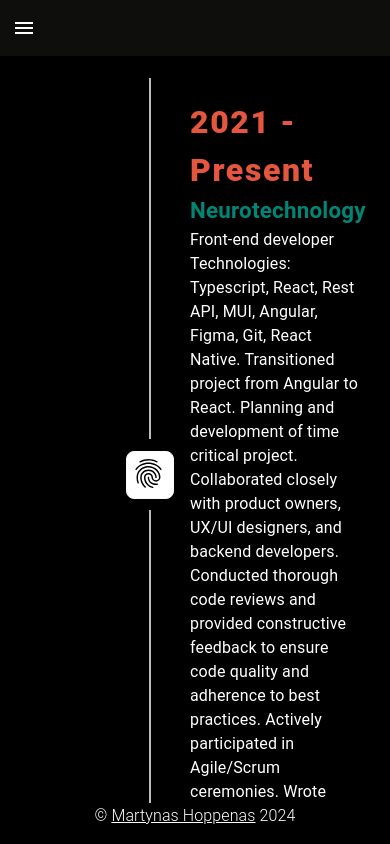
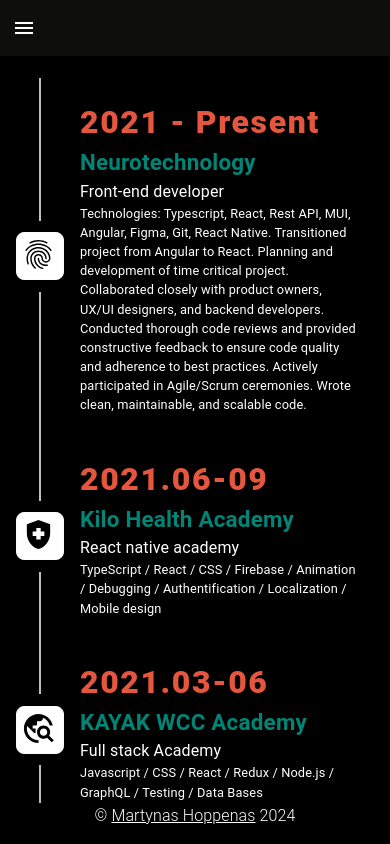
Before and after one commit to Hoppenas/mh-codes, a React (Create React App) app: page /experience in a window 390 px wide. Built offline with nearby package versions, Linux system fonts and the light colour scheme.

Commit message:
UPD: timeline

```diff
--- a/src/components/CustomizedTimeline/CustomizedTimeline.tsx
+++ b/src/components/CustomizedTimeline/CustomizedTimeline.tsx
@@ -6,6 +6,7 @@
   TimelineSeparator,
   TimelineItem,
   Timeline,
+  timelineItemClasses,
 } from "@mui/lab";
 import FlightTakeoffIcon from "@mui/icons-material/FlightTakeoff";
 import LocalAirportIcon from "@mui/icons-material/LocalAirport";
@@ -16,7 +17,7 @@
 import SchoolIcon from "@mui/icons-material/School";
 import HistoryEduIcon from "@mui/icons-material/HistoryEdu";
 
-import { Typography } from "@mui/material";
+import { Typography, useMediaQuery, useTheme } from "@mui/material";
 
 const timeLineItems = [
   {
@@ -102,9 +103,21 @@
   },
 ];
 
+const positionLeftStyle = {
+  [`& .${timelineItemClasses.root}:before`]: {
+    flex: 0,
+    padding: 0,
+  },
+};
+
 export default function CustomizedTimeline() {
+  const theme = useTheme();
+  const matches = useMediaQuery(theme.breakpoints.up("md"));
   return (
-    <Timeline position="alternate">
+    <Timeline
+      position={matches ? "alternate" : "right"}
+      sx={matches ? {} : positionLeftStyle}
+    >
       {timeLineItems.map((item, index) => (
         <TimelineItem key={index}>
           <TimelineSeparator>
@@ -125,7 +138,7 @@
           <TimelineContent sx={{ py: "20px", px: 2 }}>
             <Typography
               fontSize="2rem"
-              color="rgB(228, 86, 62)"
+              color="rgb(228, 86, 62)"
               fontWeight="900"
               letterSpacing="0.1rem"
             >
@@ -135,7 +148,9 @@
               {item.name}
             </Typography>
             <Typography>{item.title}</Typography>
-            <Typography>{item.description}</Typography>
+            <Typography fontSize={!matches ? "0.8rem" : "1rem"}>
+              {item.description}
+            </Typography>
           </TimelineContent>
         </TimelineItem>
       ))}
--- a/src/constants/styleConstants.ts
+++ b/src/constants/styleConstants.ts
@@ -1 +1 @@
-export const minWidth = "769px";
+export const minWidth = "900px";
--- a/src/pages/AboutmePage.tsx
+++ b/src/pages/AboutmePage.tsx
@@ -44,6 +44,9 @@
   // text: "For the last 13 years I have been working in the aviation business. But during the pandemic lockdown I have decided to make a career change and focus on the IT business. To kickstart my IT career, I have successfully finished the Code Academy , Devbridge, KAYAK , Kilo Health front end academies. With all the knowledge I gained studying and communication skills developed during my logistics career, it didn't take long to become a fully fledged team player of the Neurotechnology front end team.",
   text: "LoremCulpa occaecat commodo aliquip elit fugiat quis reprehenderit nostrud eu culpa id tempor commodo aute. Laboris exercitation esse cillum et mollit minim mollit esse sit et Lorem mollit amet ea. Et sunt sunt consequat minim nulla officia adipisicing reprehenderit minim ut anim. Ut sunt tempor exercitation laborum enim et eu esse. Et officia veniam excepteur consectetur ut elit.",
 };
+
+const suvalkiUrl =
+  "https://www.politico.eu/article/suwalki-gap-russia-war-nato-lithuania-poland-border/";
 
 const AboutMePage = () => {
   const navigate = useNavigate();
--- a/src/pages/ExperiencePage.tsx
+++ b/src/pages/ExperiencePage.tsx
@@ -15,8 +15,9 @@
       // alignContent="center"
       height="100%"
       // zIndex={1}
-      maxWidth="60%"
-      margin="auto"
+      // width="fit-content"
+      maxWidth="1440px"
+      margin={matches ? "auto" : 0}
     >
       <CustomizedTimeline />
     </Grid>
```
